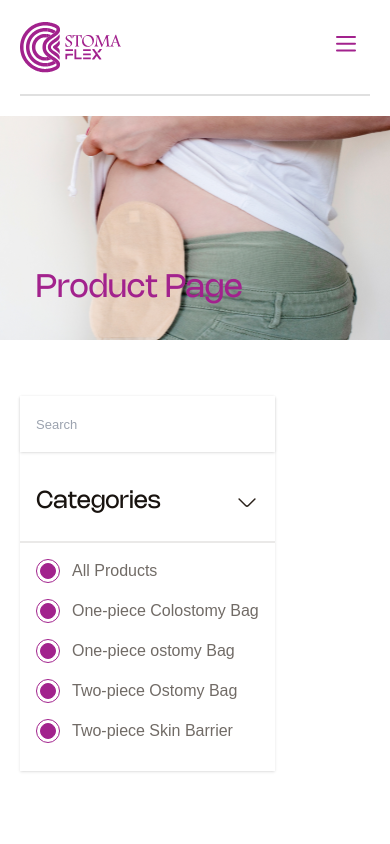
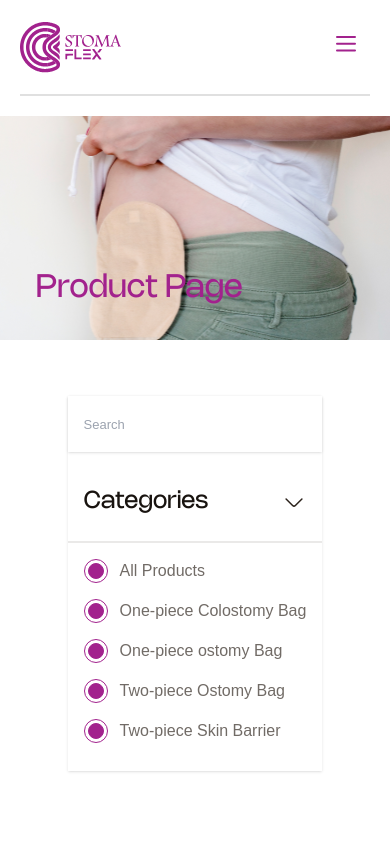
Before and after one commit to mtalha987/stomaflex, a Next.js app: page /product in a window 390 px wide. Shown: the top 844 px of the page. Built offline with nearby package versions, Linux system fonts and the light colour scheme.

Commit message:
Category page responsive set

```diff
--- a/app/components/product/ProductComplete.jsx
+++ b/app/components/product/ProductComplete.jsx
@@ -7,8 +7,8 @@ import ProductData from "../ProductData";
 const ProductComplete = () => {
   return (
     <>
-      <div className="flex xs:flex-wrap justify-between xl:px-[90px] lg:px-[40px] px-5 gap-5">
-        <div className=" sm:w-[350px]  mt-14">
+      <div className="flex xs:flex-wrap justify-between xs:justify-center xl:px-[90px] lg:px-[40px] px-5 gap-5">
+        <div className=" sm:w-[350px]  mt-14 ">
           <div className="lg:w-[350px] pb-3 bg-white shadow">
             <form className="flex mb-3">
               <input
```
